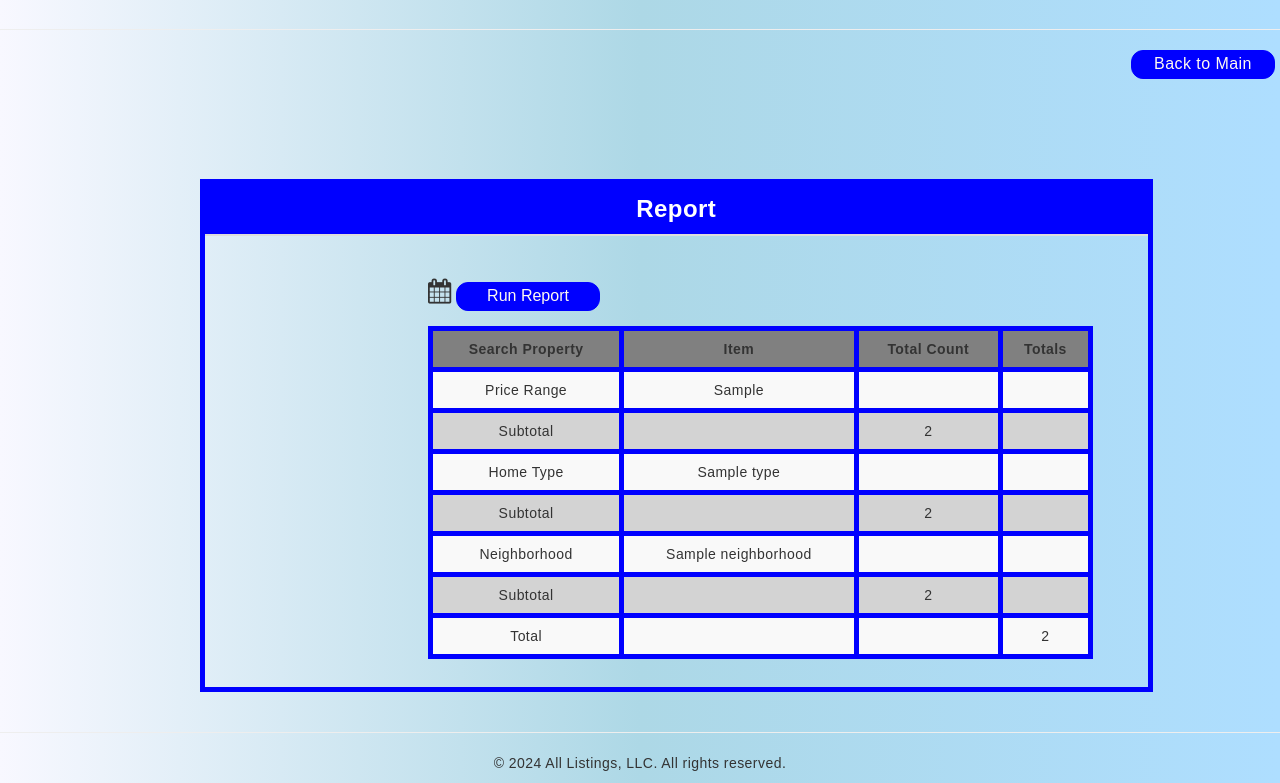
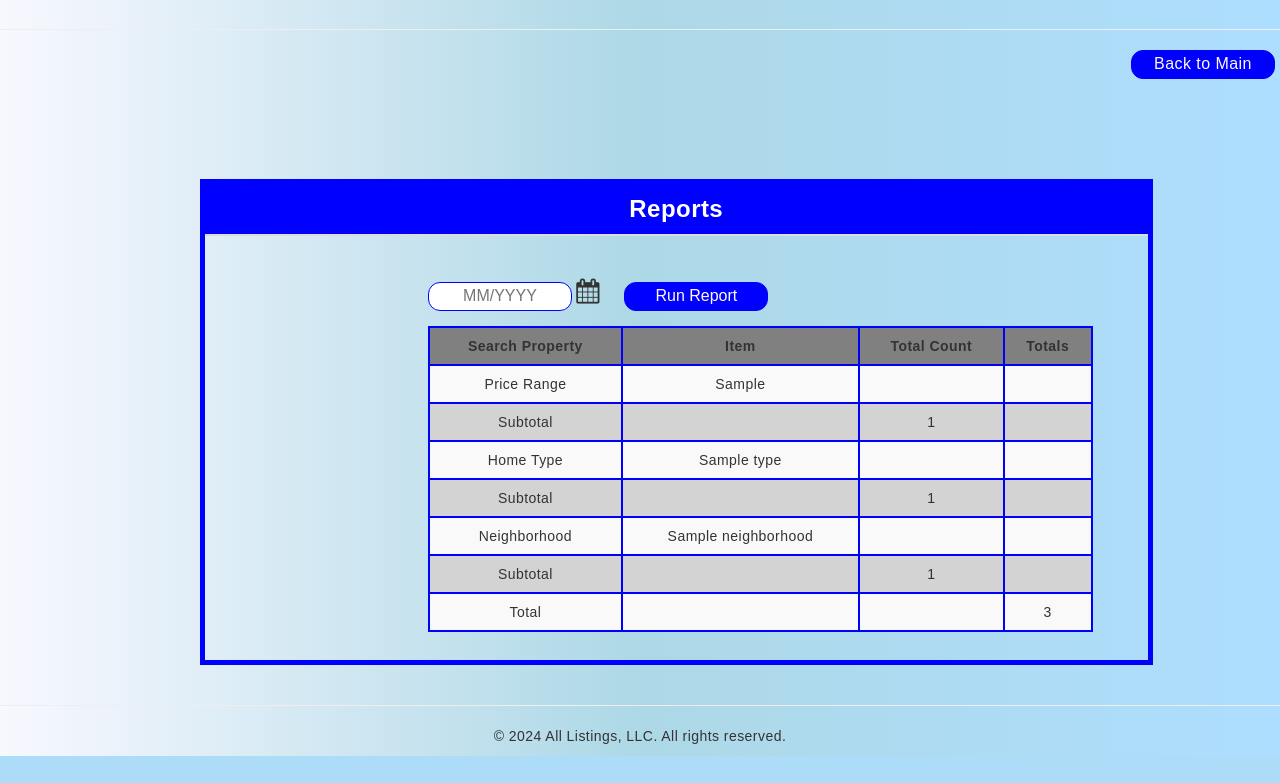
Before and after one commit to jaclyn-anderson/isqa8210-group1, a Django app: page /siteadminreports in a window 1280 px wide. Shown: the part 154-937 px from the top of the page. After the commit the page ends 910 px from the top, so only its background shows below. Run offline with Django 5.2, Linux system fonts and the light colour scheme; a user stored in the database is signed in; tables that the repository leaves empty hold one stand-in row (values such as "Sample post"); some libraries are stand-ins or nearby versions.

Commit message:
Modified reports page

```diff
--- a/RealEstate/CKrealestate/views.py
+++ b/RealEstate/CKrealestate/views.py
@@ -250,8 +250,11 @@ def siteadminreports(request):
     property_price_range = Property_Price_Range.objects.all()
     property_neighborhood = Property_Neighborhood.objects.all()
     property_home_type = Property_Type.objects.all()
+    property = Property.objects.all()
+
     return render(request, 'siteadminreports.html', {
-                                                     'property_price_range': property_price_range,
-                                                     'property_neighborhood': property_neighborhood,
-                                                     'property_home_type': property_home_type,
-                                                     })
+        'property': property,
+        'property_price_range': property_price_range,
+        'property_neighborhood': property_neighborhood,
+        'property_home_type': property_home_type,
+    })
--- a/RealEstate/templates/siteadminreports.html
+++ b/RealEstate/templates/siteadminreports.html
@@ -1,6 +1,13 @@
 {% extends 'base2.html' %}
 {% load humanize %}
 {% block content %}
+    <!-- Include jQuery -->
+    <script src="https://code.jquery.com/jquery-3.6.0.min.js"></script>
+
+    <!-- Include jQuery UI -->
+    <link rel="stylesheet" href="https://code.jquery.com/ui/1.13.1/themes/base/jquery-ui.css">
+    <script src="https://code.jquery.com/ui/1.13.1/jquery-ui.js"></script>
+
     <hr>
     <div class="row">
         <p style="float: right; margin-right: 20px;"><a href="{% url 'siteadminlanding' %}" class="btn site-admin-btn">Back
@@ -24,6 +31,7 @@
             text-align: center;
             background-color: lightgray;
         }
+
         th {
             text-align: center;
             background-color: gray;
@@ -35,108 +43,117 @@
                 <thead>
                 <tr>
                     <th colspan="11" style="text-align: center; background-color: blue; color: white; font-size: 18pt;">
-                        Report
+                        Reports
                     </th>
                 </tr>
 
                 <tr>
                     <td>
                         <div class="col-sm-10" style="margin-left: 200px; margin-top: 30px; width: 75%;">
-                            <div style="display: inline-block">
-                                <div style=" padding-bottom: 15px;">
-                                    <i for="month" class="fa fa-calendar"
-                                       style="font-size:25px; padding-top: 5px"></i>
-                                    <button type="submit" class="btn site-admin-btn">Run Report</button>
+                            <div style="display: inline-block; padding-bottom: 15px;">
+                                <input style="background-color: white; color: black" type="text" id="datepicker" class="btn site-admin-btn" placeholder="MM/YYYY">
+                                <label for="datepicker">
+                                    <i id="datepicker-icon" class="fa fa-calendar"
+                                       style="font-size: 25px; padding-top: 5px"></i>
+                                </label>
+                                <button style="margin-left: 20px" type="submit" class="btn site-admin-btn">Run Report</button>
+
                             </div>
 
 
-                            </div>
-
                             <div>
-                                <table class="table table-striped table-bordered" style="border: 5px solid blue;">
+                                {% if property %}
+                                    <table class="table table-striped table-bordered" style="border: 2px solid blue;">
                                         <thead>
                                         <tr>
-                                        <th style=" border: 5px solid blue" scope="col">Search Property</th>
-                                        <th style=" border: 5px solid blue" scope="col">Item</th>
-                                        <th style=" border: 5px solid blue" scope="col">Total Count</th>
-                                        <th style=" border: 5px solid blue" scope="col">Totals</th>
+                                            <th style=" border: 2px solid blue" scope="col">Search Property</th>
+                                            <th style=" border: 2px solid blue" scope="col">Item</th>
+                                            <th style=" border: 2px solid blue" scope="col">Total Count</th>
+                                            <th style=" border: 2px solid blue" scope="col">Totals</th>
                                         </tr>
                                         </thead>
                                         <tbody class="table-striped">
                                         {% for item in property_price_range %}
                                             <tr>
 
-                                            <td style=" border: 5px solid blue">
+                                                <td style=" border: 2px solid blue">
                                                     Price Range
                                                 </td>
-                                            <td style=" border: 5px solid blue">{{ item.price_range_value }}</td>
+                                                <td style=" border: 2px solid blue">{{ item.price_range_value }}</td>
 
 
-                                            <td style=" border: 5px solid blue"></td>
-                                            <td style=" border: 5px solid blue"></td>
+                                                <td style=" border: 2px solid blue"></td>
+                                                <td style=" border: 2px solid blue"></td>
                                             </tr>
                                         {% endfor %}
                                         <tr>
-                                        <td style="border: 5px solid blue">
+                                            <td style="border: 2px solid blue">
                                                 Subtotal
                                             </td>
                                             <td></td>
-                                        <td style="border: 5px solid blue">2</td>
-                                        <td style="border: 5px solid blue"></td>
+                                            <td style="border: 2px solid blue">{{ property_price_range.count }}</td>
+                                            <td style="border: 2px solid blue"></td>
                                         </tr>
                                         {% for item in property_home_type %}
                                             <tr>
 
-                                            <td style=" border: 5px solid blue">
+                                                <td style=" border: 2px solid blue">
                                                     Home Type
                                                 </td>
-                                            <td style=" border: 5px solid blue">{{ item.property_type_name }}</td>
+                                                <td style=" border: 2px solid blue">{{ item.property_type_name }}</td>
 
 
-                                            <td style=" border: 5px solid blue"></td>
-                                            <td style=" border: 5px solid blue"></td>
+                                                <td style=" border: 2px solid blue"></td>
+                                                <td style=" border: 2px solid blue"></td>
                                             </tr>
                                         {% endfor %}
                                         <tr>
-                                        <td style="border: 5px solid blue">
+                                            <td style="border: 2px solid blue">
                                                 Subtotal
                                             </td>
                                             <td></td>
-                                        <td style="border: 5px solid blue">2</td>
-                                        <td style="border: 5px solid blue"></td>
+                                            <td style="border: 2px solid blue">{{ property_home_type.count }}</td>
+                                            <td style="border: 2px solid blue"></td>
                                         </tr>
                                         {% for item in property_neighborhood %}
                                             <tr>
 
-                                            <td style=" border: 5px solid blue">
+                                                <td style=" border: 2px solid blue">
                                                     Neighborhood
                                                 </td>
-                                            <td style=" border: 5px solid blue">{{ item.neighborhood_name }}</td>
+                                                <td style=" border: 2px solid blue">{{ item.neighborhood_name }}</td>
 
 
-                                            <td style=" border: 5px solid blue"></td>
-                                            <td style=" border: 5px solid blue"></td>
+                                                <td style=" border: 2px solid blue"></td>
+                                                <td style=" border: 2px solid blue"></td>
                                             </tr>
                                         {% endfor %}
                                         <tr>
-                                        <td style="border: 5px solid blue">
+                                            <td style="border: 2px solid blue">
                                                 Subtotal
                                             </td>
-                                        <td style="border: 5px solid blue"></td>
-                                        <td style="border: 5px solid blue">2</td>
-                                        <td style="border: 5px solid blue"></td>
+                                            <td style="border: 2px solid blue"></td>
+                                            <td style="border: 2px solid blue">{{ property_neighborhood.count }}</td>
+                                            <td style="border: 2px solid blue"></td>
                                         </tr>
                                         <tr>
-                                        <td style="border: 5px solid blue">
+                                            <td style="border: 2px solid blue">
                                                 Total
                                             </td>
-                                        <td style="border: 5px solid blue"></td>
-                                        <td style="border: 5px solid blue"></td>
-                                        <td style="border: 5px solid blue">2</td>
+                                            <td style="border: 2px solid blue"></td>
+                                            <td style="border: 2px solid blue"></td>
+                                            <td style="border: 2px solid blue">
+                                                {% with total_count=property_price_range.count|add:property_home_type.count|add:property_neighborhood.count %}
+                                                    {{ total_count }}
+                                                {% endwith %}</td>
                                         </tr>
                                         </tbody>
                                     </table>
+                                {% else %}
+                                    <p>No Property Found</p>
+                                {% endif %}
                             </div>
+
                         </div>
                     </td>
                 </tr>
@@ -145,4 +162,26 @@
 
         </div>
     </div>
+    <script>
+        $(function () {
+            $("#datepicker").datepicker({
+                changeMonth: true,
+                changeYear: true,
+                showButtonPanel: true,
+                dateFormat: 'mm/yy',  // Format for month and year
+                onClose: function (dateText, inst) {
+                    var month = $("#ui-datepicker-div .ui-datepicker-month :selected").val();
+                    var year = $("#ui-datepicker-div .ui-datepicker-year :selected").val();
+                    $(this).datepicker('setDate', new Date(year, month, 1));
+                }
+            });
+
+            // Handle click on calendar icon button
+            $("#datepicker-icon").click(function () {
+                $("#datepicker").datepicker("show");
+            });
+        });
+    </script>
+
+
 {% endblock content %}
```
Lines whose indentation alone changed are shown as unchanged.
